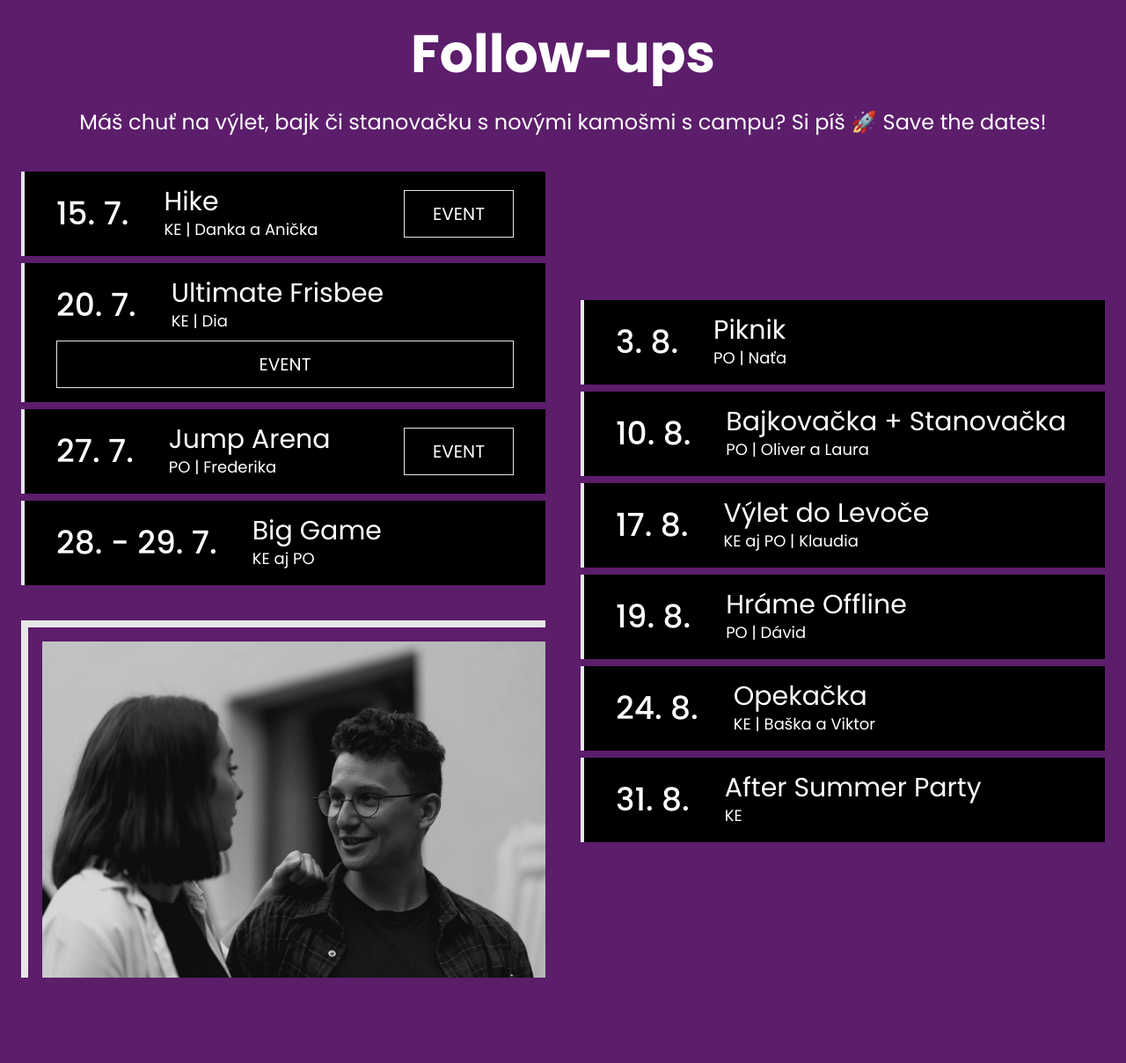
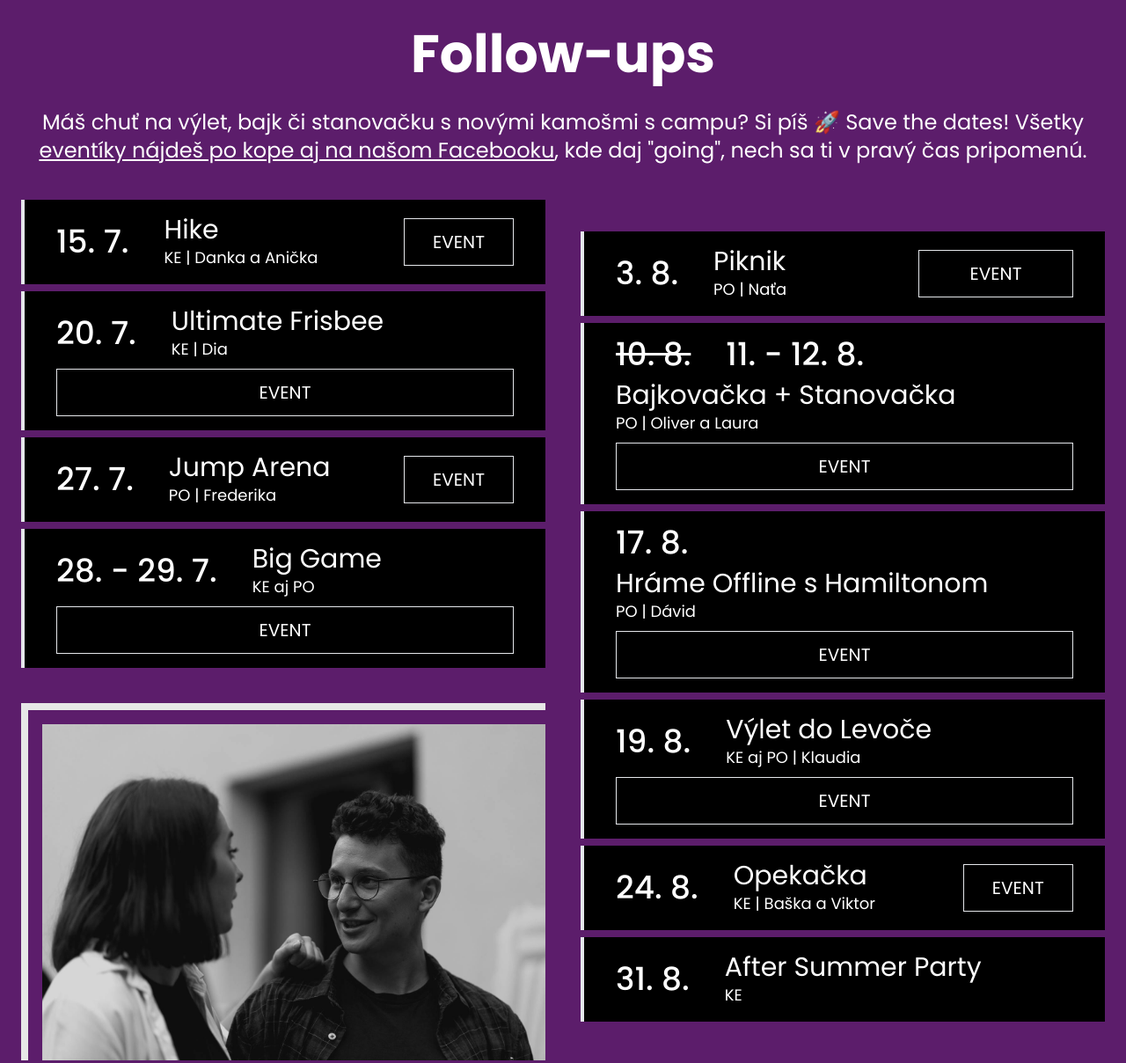
Before and after one commit to branopuzder/kecypo-web, a website: page index.html in a window 1280 px wide. Shown: the part 5460-6668 px from the top of the page at 88% size. Drawn offline with Linux system fonts and the light colour scheme.

Commit message:
events links

```diff
--- a/index.html
+++ b/index.html
@@ -527,7 +527,12 @@
                 <h3 class="kp-section-header">Follow-ups</h3>
                 <h4 class="text-2xl md:text-center mb-10">
                     Máš chuť na výlet, bajk či stanovačku s novými kamošmi s
-                    campu? Si píš 🚀 Save the dates!
+                    campu? Si píš 🚀 Save the dates! Všetky
+                    <a
+                        class="underline"
+                        href="https://www.facebook.com/kecypo/events/"
+                        >eventíky nájdeš po kope aj na našom Facebooku</a
+                    >, kde daj "going", nech sa ti v pravý čas pripomenú.
                 </h4>
                 <div class="kp-section-row mt-10">
                     <div class="flex-1">
@@ -576,11 +581,11 @@
                                 <p class="text-3xl">Big Game</p>
                                 <p class="text-lg">KE aj PO</p>
                             </div>
-                            <!-- <a
-              href="#registration"
-              class="kp-btn-outline text-center flex-1 "
-              >Event</a
-            > -->
+                            <a
+                                href="https://fb.me/e/1uw34VUCe"
+                                class="kp-btn-outline text-center flex-1"
+                                >Event</a
+                            >
                         </div>
                         <img
                             src="./src/static/img/followups-events.jpg"
@@ -598,47 +603,51 @@
                                 <p class="text-3xl">Piknik</p>
                                 <p class="text-lg">PO | Naťa</p>
                             </div>
-                            <!-- <a
-              href="#registration"
-              class="kp-btn-outline text-center flex-1 "
-              >Event</a
-            > -->
+                            <a
+                                href="https://fb.me/e/48OhkDopv"
+                                class="kp-btn-outline text-center flex-1"
+                                >Event</a
+                            >
                         </div>
                         <div class="kp-event bg-black">
-                            <p class="kp-event-date">10. 8.</p>
+                            <p class="kp-event-date line-through">10. 8.</p>
+                            <p class="kp-event-date">11. - 12. 8.</p>
                             <div class="kp-event-text">
                                 <p class="text-3xl">Bajkovačka + Stanovačka</p>
                                 <p class="text-lg">PO | Oliver a Laura</p>
                             </div>
-                            <!-- <a
-              href="#registration"
-              class="kp-btn-outline text-center flex-1 "
-              >Event</a
-            > -->
+                            <a
+                                href="https://fb.me/e/m2ofSKTZl"
+                                class="kp-btn-outline text-center flex-1"
+                                >Event</a
+                            >
+                        </div>
+
+                        <div class="kp-event bg-black">
+                            <p class="kp-event-date">17. 8.</p>
+                            <div class="kp-event-text">
+                                <p class="text-3xl">
+                                    Hráme Offline s Hamiltonom
+                                </p>
+                                <p class="text-lg">PO | Dávid</p>
+                            </div>
+                            <a
+                                href="https://fb.me/e/6MKERMDEt"
+                                class="kp-btn-outline text-center flex-1"
+                                >Event</a
+                            >
                         </div>
                         <div class="kp-event bg-black">
-                            <p class="kp-event-date">17. 8.</p>
+                            <p class="kp-event-date">19. 8.</p>
                             <div class="kp-event-text">
                                 <p class="text-3xl">Výlet do Levoče</p>
                                 <p class="text-lg">KE aj PO | Klaudia</p>
                             </div>
-                            <!-- <a
-              href="#registration"
-              class="kp-btn-outline text-center flex-1 "
-              >Event</a
-            > -->
-                        </div>
-                        <div class="kp-event bg-black">
-                            <p class="kp-event-date">19. 8.</p>
-                            <div class="kp-event-text">
-                                <p class="text-3xl">Hráme Offline</p>
-                                <p class="text-lg">PO | Dávid</p>
-                            </div>
-                            <!-- <a
-              href="#registration"
-              class="kp-btn-outline text-center flex-1 "
-              >Event</a
-            > -->
+                            <a
+                                href="https://fb.me/e/R8qV9woA"
+                                class="kp-btn-outline text-center flex-1"
+                                >Event</a
+                            >
                         </div>
                         <div class="kp-event bg-black">
                             <p class="kp-event-date">24. 8.</p>
@@ -646,11 +655,11 @@
                                 <p class="text-3xl">Opekačka</p>
                                 <p class="text-lg">KE | Baška a Viktor</p>
                             </div>
-                            <!-- <a
-              href="#registration"
-              class="kp-btn-outline text-center flex-1 "
-              >Event</a
-            > -->
+                            <a
+                                href="https://fb.me/e/1aIAXjFTS"
+                                class="kp-btn-outline text-center flex-1"
+                                >Event</a
+                            >
                         </div>
                         <div class="kp-event bg-black">
                             <p class="kp-event-date">31. 8.</p>
@@ -697,7 +706,7 @@
                             <p class="kp-event-date">12. 8.</p>
                             <div class="kp-event-text">
                                 <p class="text-3xl">KECY Club #2</p>
-                                <p class="text-lg"></p>
+                                <p class="text-lg">Košice</p>
                             </div>
                             <!-- <a
               href="#registration"
@@ -740,8 +749,24 @@
             <div class="kp-container text-white">
                 <div class="kp-section-row">
                     <div class="flex-1">
-                        <h3 class="kp-section-header">Dorasťak</h3>
-                        <p class="kp-section-text">Typing...</p>
+                        <h3 class="kp-section-header">Ďalšie tábory</h3>
+                        <div class="kp-event bg-kp-orange">
+                            <p class="kp-event-date">6.- 10. 8.</p>
+                            <div class="kp-event-text">
+                                <p class="text-3xl">
+                                    Košický mládežnícky výlet
+                                </p>
+                                <p class="text-lg">
+                                    Košice | Rekreačné stredisko Július | Baška
+                                    a Anička
+                                </p>
+                            </div>
+                            <a
+                                href="https://fb.me/e/7rUJexFBl"
+                                class="kp-btn-outline text-center flex-1"
+                                >Event</a
+                            >
+                        </div>
                     </div>
                     <div class="flex-1">
                         <img
```
